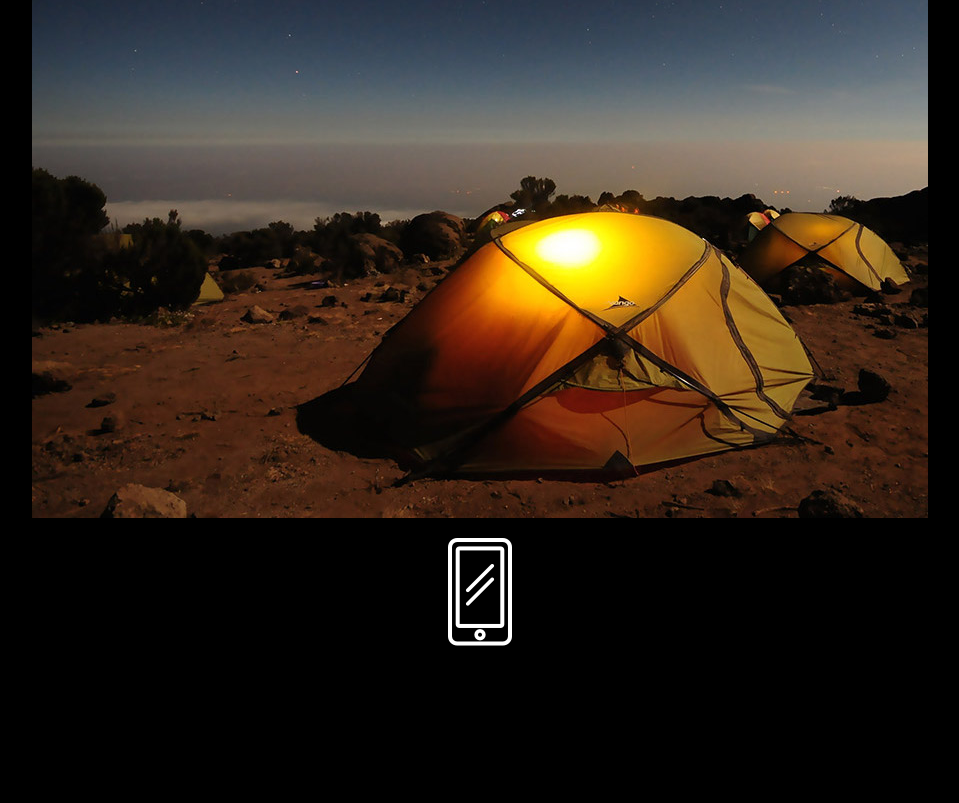
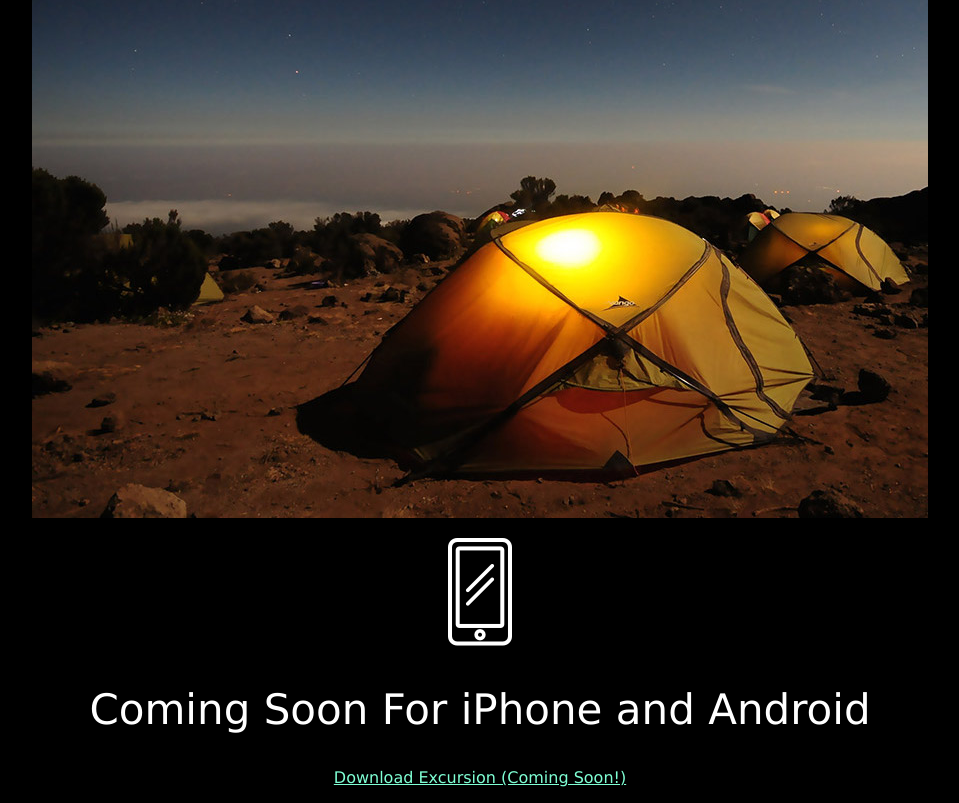
Before and after one commit to jwelly/excursion, a plain HTML site: page index.html in a window 1280 px wide. Shown: the part 494-1297 px from the top of the page, without its empty margins (160-1119 px from the left). Before the commit the page ends 1160 px from the top, so only its background shows below. Drawn offline with Linux system fonts and the light colour scheme.

Commit message:
Added footer text

```diff
--- a/index.html
+++ b/index.html
@@ -20,5 +20,8 @@
     <p><img src="resources/images/camp.jpg"></p>
     <p><img src="resources/images/phone.png"></p>
 
+    <h2 class="header--secondary">Coming Soon For iPhone and Android</h2>
+    <p><a class ="link--cta" href="#">Download Excursion (Coming Soon!)</a></p>
+
 </body>
 </html>
```
